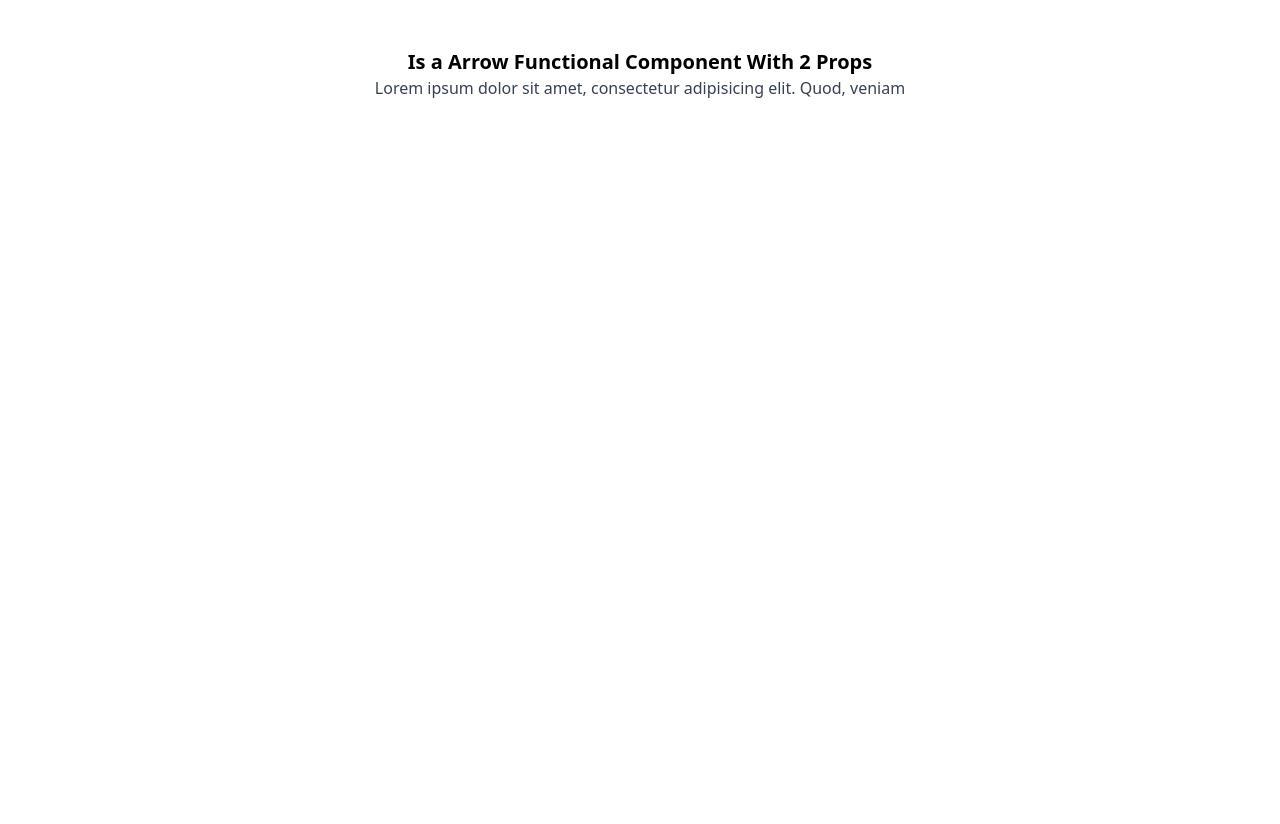
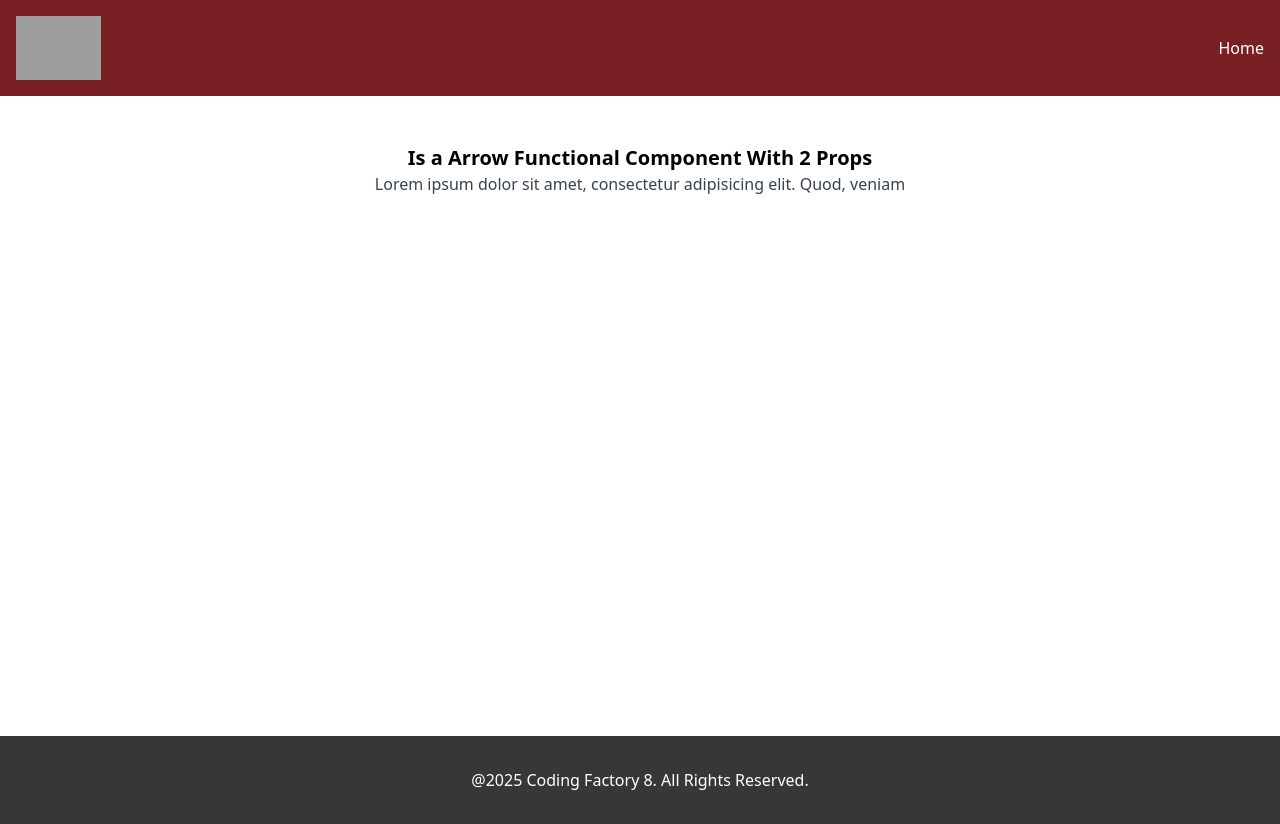
Before and after one commit to Grego-K/cf8-react-intro, a React app: page / in a window 1280 px wide. Before the commit the page ends 800 px from the top, so only its background shows below. Built offline with nearby package versions, Linux system fonts and the light colour scheme; grey boxes are pictures that could not be loaded; the HTML template or start-up script is replaced by a standard one.

Commit message:
feat: add Card, Header, Footer, Layout components

```diff
--- a/src/App.tsx
+++ b/src/App.tsx
@@ -4,7 +4,8 @@
 // import ArrowFunctionalComponent from "./components/ArrowFunctionalComponent.tsx";
 //import ArrowFunctionalComponentWithProps from "./components/ArrowFunctionalComponentWithProps.tsx";
 import ArrowFunctionalComponentWithPropsType from "./components/ArrowFunctionalComponentWithPropsType.tsx";
-
+// import Card from "./components/Card.tsx";
+import Layout from "./components/Layout.tsx";
 
 function App() {
 
@@ -16,10 +17,22 @@
         {/*<ArrowFunctionalComponent />*/}
         {/*<ArrowFunctionalComponentWithProps title="Is a Arrow Functional Component With Props" />*/}
         {/*<ArrowFunctionalComponentWithProps title="2nd Title" />*/}
-        <ArrowFunctionalComponentWithPropsType
-            title="Is a Arrow Functional Component With 2 Props"
-            description="Lorem ipsum dolor sit amet, consectetur adipisicing elit. Quod, veniam"
-        />
+        {/*<Card title="Card">*/}
+        {/*    <ArrowFunctionalComponentWithPropsType*/}
+        {/*        title="Is a Arrow Functional Component With 2 Props"*/}
+        {/*        description="Lorem ipsum dolor sit amet, consectetur adipisicing elit. Quod, veniam"*/}
+        {/*    />*/}
+        {/*</Card>*/}
+        <Layout>
+
+                <ArrowFunctionalComponentWithPropsType
+                    title="Is a Arrow Functional Component With 2 Props"
+                    description="Lorem ipsum dolor sit amet, consectetur adipisicing elit. Quod, veniam"
+                />
+
+        </Layout>
+
+
     </>
   )
 }
--- /dev/null
+++ b/src/components/Card.tsx
@@ -0,0 +1,21 @@
+// import type {ReactNode} from "react"
+
+type CardProps = {
+    title: string;
+    children: React.ReactNode; // children: ReactNode;
+}
+
+
+const Card = ({title, children} :CardProps) => {
+    return (
+        <>
+            <div className="card text-center text-cf-dark-red">
+                <h2>{title}</h2>
+                {children}
+                <p>lorem ipsum.</p>
+            </div>
+        </>
+    )
+}
+
+export default Card;
--- /dev/null
+++ b/src/components/Footer.tsx
@@ -0,0 +1,13 @@
+const Footer = () => {
+    const currentYear: number = new Date().getFullYear();
+    return (
+        <>
+            <footer className="bg-cf-dark-gray text-white">
+                <div className="container mx-auto py-8 text-center">
+                    @{currentYear} Coding Factory 8. All Rights Reserved.
+                </div>
+            </footer>
+        </>
+    )
+}
+export default Footer;
--- /dev/null
+++ b/src/components/Header.tsx
@@ -0,0 +1,19 @@
+
+const Header = () => {
+    return (
+        <>
+            <header className="bg-cf-dark-red w-full fixed">
+                <div className="container mx-auto px-4 flex items-center justify-between">
+                    <img className="my-4 h-16"
+                         src="https://codingfactory.aueb.gr/sites/all/themes/cf_theme/logo.png"
+                         alt="CF Logo"
+                    />
+                    <nav className="flex gap-4 text-white font-medium">
+                        <a href="#">Home</a>
+                    </nav>
+                </div>
+            </header>
+        </>
+    )
+}
+export default Header;
--- /dev/null
+++ b/src/components/Layout.tsx
@@ -0,0 +1,20 @@
+import Header from "./Header.tsx";
+import Footer from "./Footer.tsx";
+
+interface LayoutProps {
+    children: React.ReactNode;
+}
+
+const Layout = ({children}: LayoutProps) => {
+    return (
+        <>
+            <Header />
+            <div className="container mx-auto pt-24 min-h-[92vh]">
+                {children}
+            </div>
+            <Footer />
+        </>
+    )
+}
+
+export default Layout;
```
